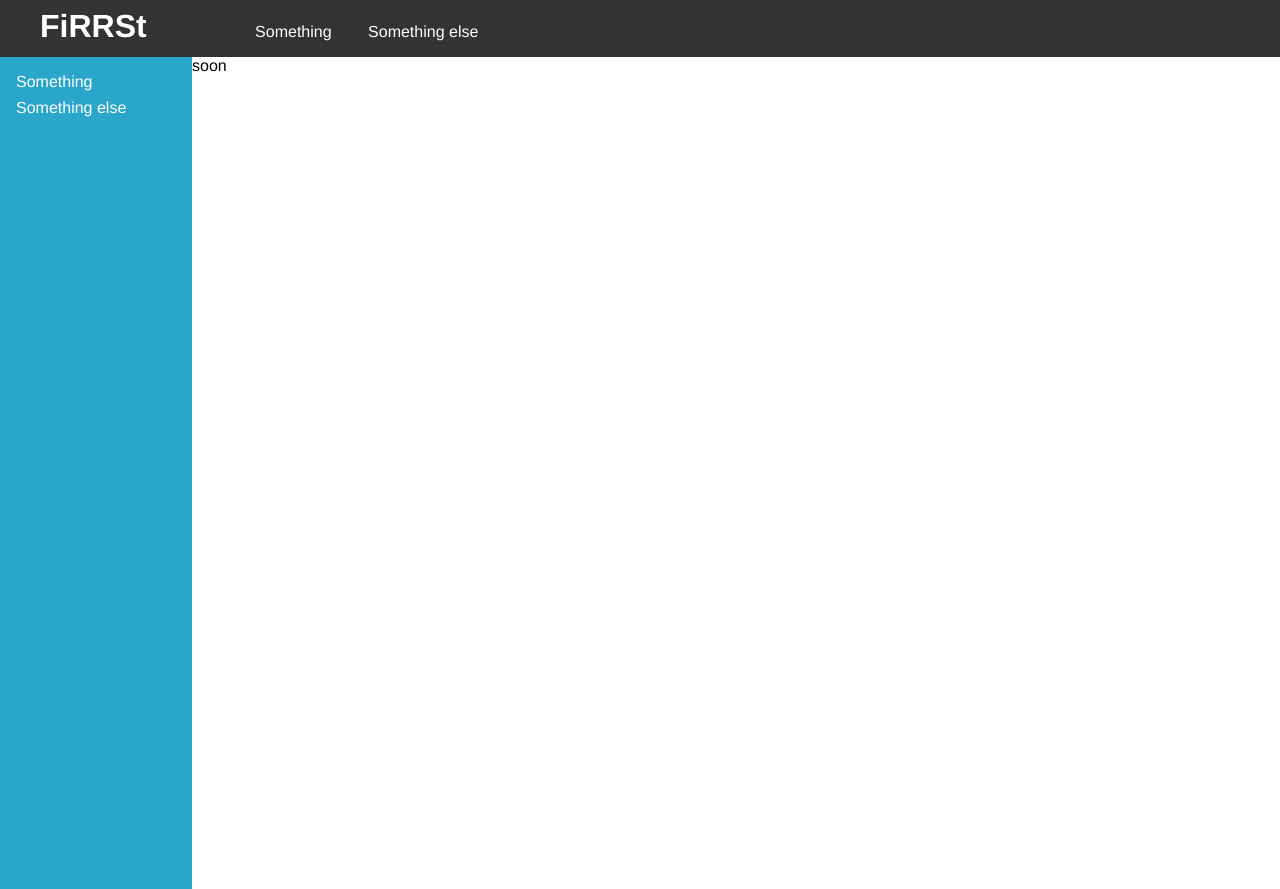
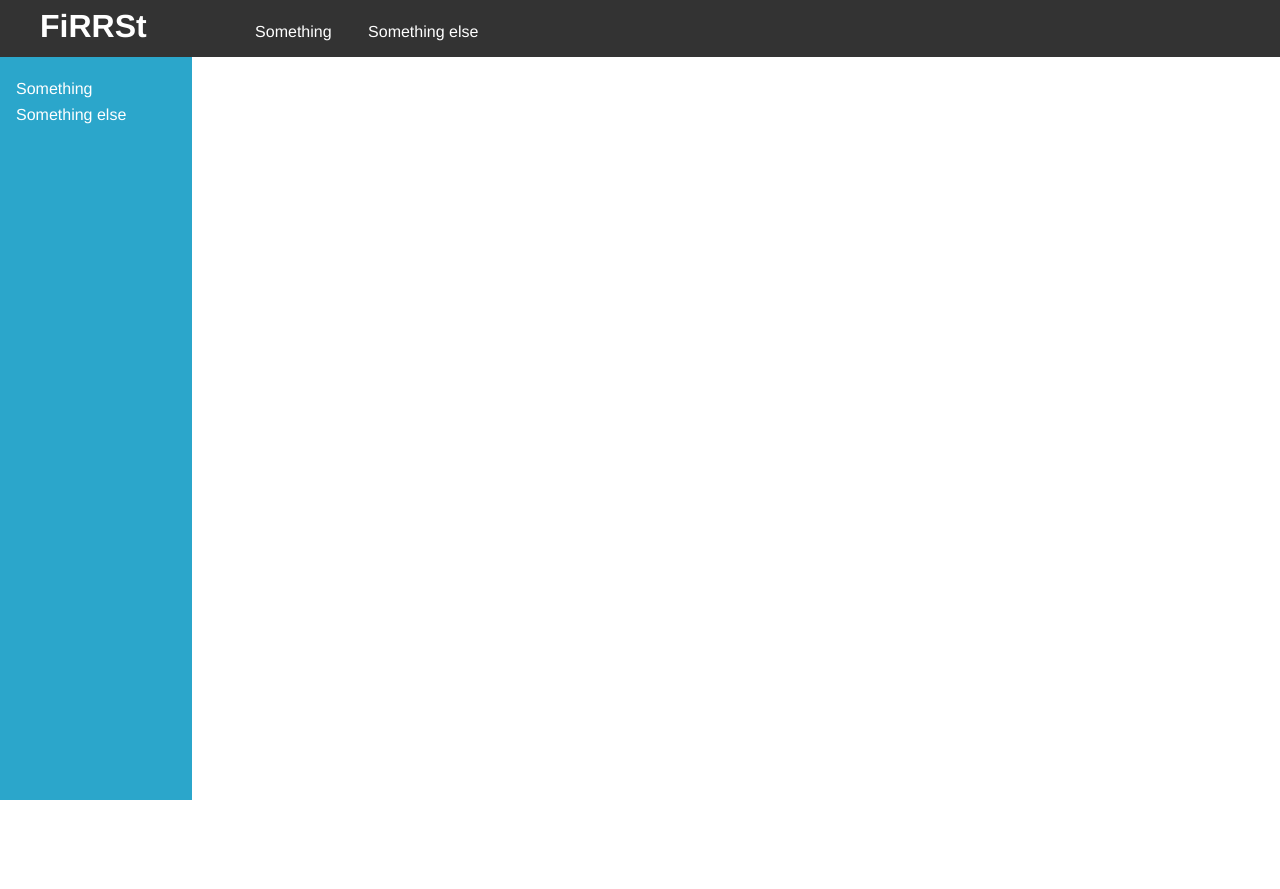
Before and after one commit to fisadev/firrst, a Django app: page / in a window 1280 px wide. After the commit the page ends 800 px from the top, so only its background shows below. Run offline with Django 3.2, Linux system fonts and the light colour scheme.

Commit message:
I think the layout now works ok: top and side bars always visible

```diff
--- a/firrst/app/static/css/styles.css
+++ b/firrst/app/static/css/styles.css
@@ -14,6 +14,9 @@ html, body, ul, li, a, p, h1, h2, h3, h4 {
 }
 
 header#topbar {
+    z-index: 99;
+    position: fixed;
+    width: 100%;
     padding: 0.5em 0.5em 0.5em 2.5em;
     color: #ffffff;
     background-color: #333333;
@@ -54,12 +57,15 @@ header#topbar nav ul li a:hover {
 }
 
 section#sidebar {
-    float: left;
+    z-index: 1;
+    position: fixed;
+    left: 0;
+    top: 3em;
     width: 10em;
     height: 100%;
     background-color: #2ba6cb;
     color: #ffffff;
-    padding: 1em;
+    padding: 2em 1em 1em 1em;
 }
 
 section#sidebar ul {
```
